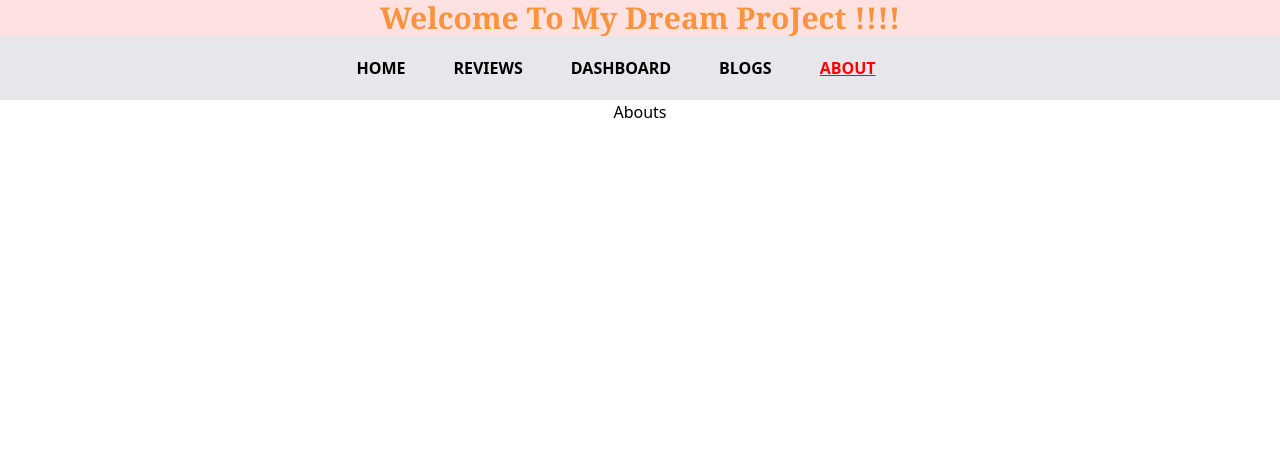
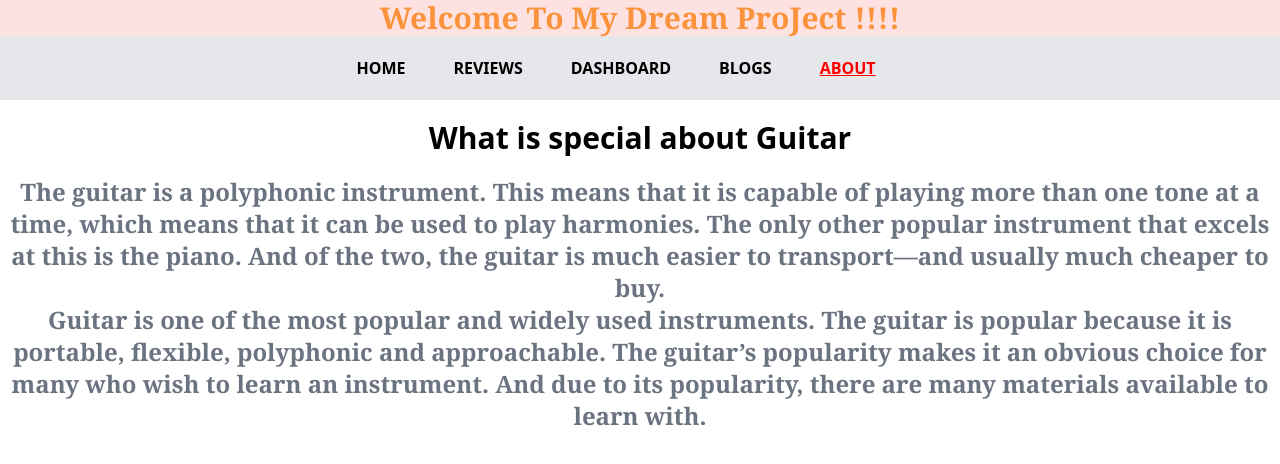
Before and after one commit to dani3lnwz/dream-project, a React (Create React App) app: page /about in a window 1280 px wide. Shown: the top 464 px of the page. Built offline with nearby package versions, Linux system fonts and the light colour scheme.

Commit message:
added about

```diff
--- a/src/components/About/About.js
+++ b/src/components/About/About.js
@@ -3,7 +3,13 @@ import React from 'react';
 const About = () => {
     return (
         <div>
-            <h2>Abouts</h2>
+            <h1 className='text-3xl font-bold mt-5'>What is special about Guitar</h1>
+            <h2 className='text-2xl font-extrabold font-serif text-gray-500 mt-5'>The guitar is a polyphonic instrument. This means that it is capable of playing more than one tone at a time, which means that it can be used to play harmonies. The only other popular instrument that excels at this is the piano. And of the two, the guitar is much easier to transport—and usually much cheaper to buy.
+            <br />
+            Guitar is one of the most popular and widely used instruments.
+
+            The guitar is popular because it is portable, flexible, polyphonic and approachable. The guitar’s popularity makes it an obvious choice for many who wish to learn an instrument. And due to its popularity, there are many   materials available to learn with.
+            </h2>
         </div>
     );
 };
```
